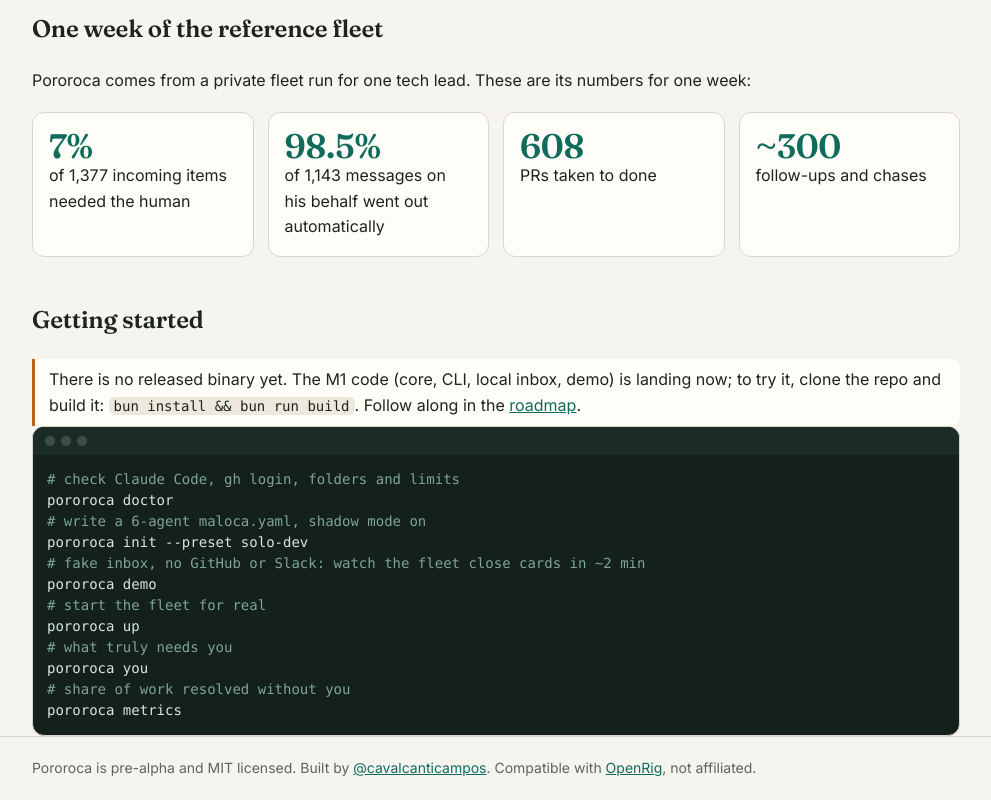
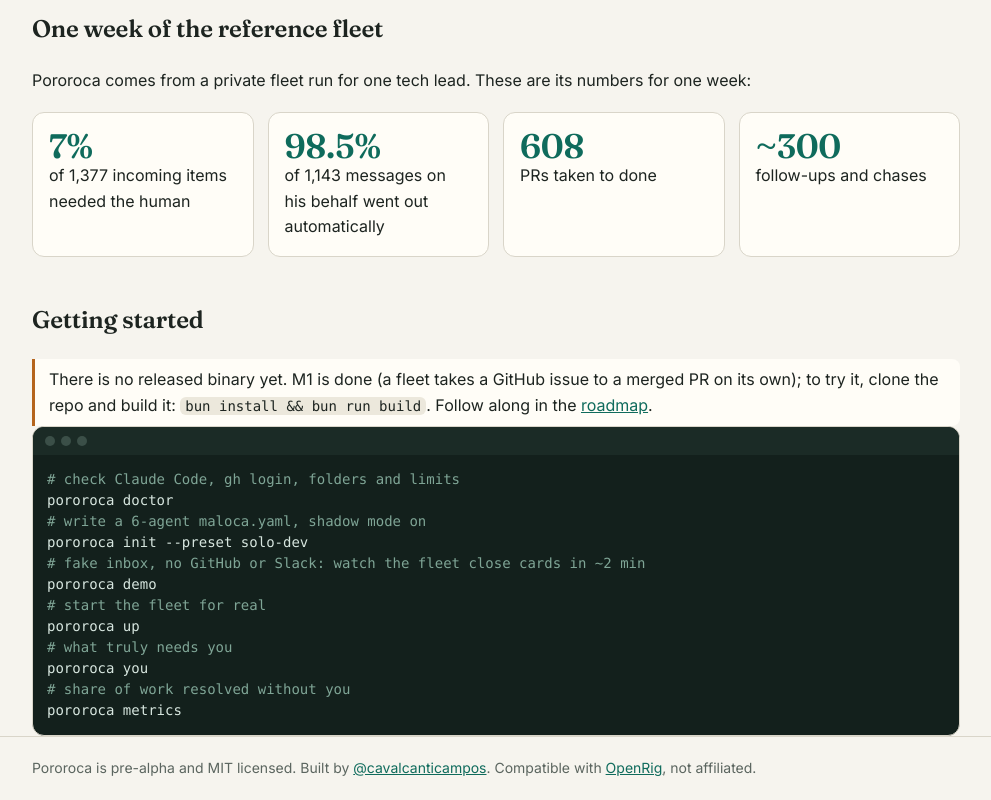
Before and after one commit to cavalcanticampos/pororoca, a website: page docs/index.html in a window 1280 px wide. Shown: the part 1418-2218 px from the top of the page, without its empty margins (144-1135 px from the left). Drawn offline with Linux system fonts and the light colour scheme.

Commit message:
docs(site): M1 done on the home page
Co-Authored-By: Claude Opus 5.5 <noreply@anthropic.com>

```diff
--- a/docs/index.html
+++ b/docs/index.html
@@ -55,7 +55,7 @@
 <div class="card"><div class="big">~300</div>follow-ups and chases</div>
 </div>
 <h2 id="start">Getting started</h2>
-<div class="note">There is no released binary yet. The M1 code (core, CLI, local inbox, demo) is landing now; to try it, clone the repo and build it: <code>bun install &amp;&amp; bun run build</code>. Follow along in the <a href="roadmap.html">roadmap</a>.</div>
+<div class="note">There is no released binary yet. M1 is done (a fleet takes a GitHub issue to a merged PR on its own); to try it, clone the repo and build it: <code>bun install &amp;&amp; bun run build</code>. Follow along in the <a href="roadmap.html">roadmap</a>.</div>
 <div class="term"><div class="bar"><i></i><i></i><i></i></div><pre><span class="c"># check Claude Code, gh login, folders and limits</span>
 pororoca doctor
 <span class="c"># write a 6-agent maloca.yaml, shadow mode on</span>
```
